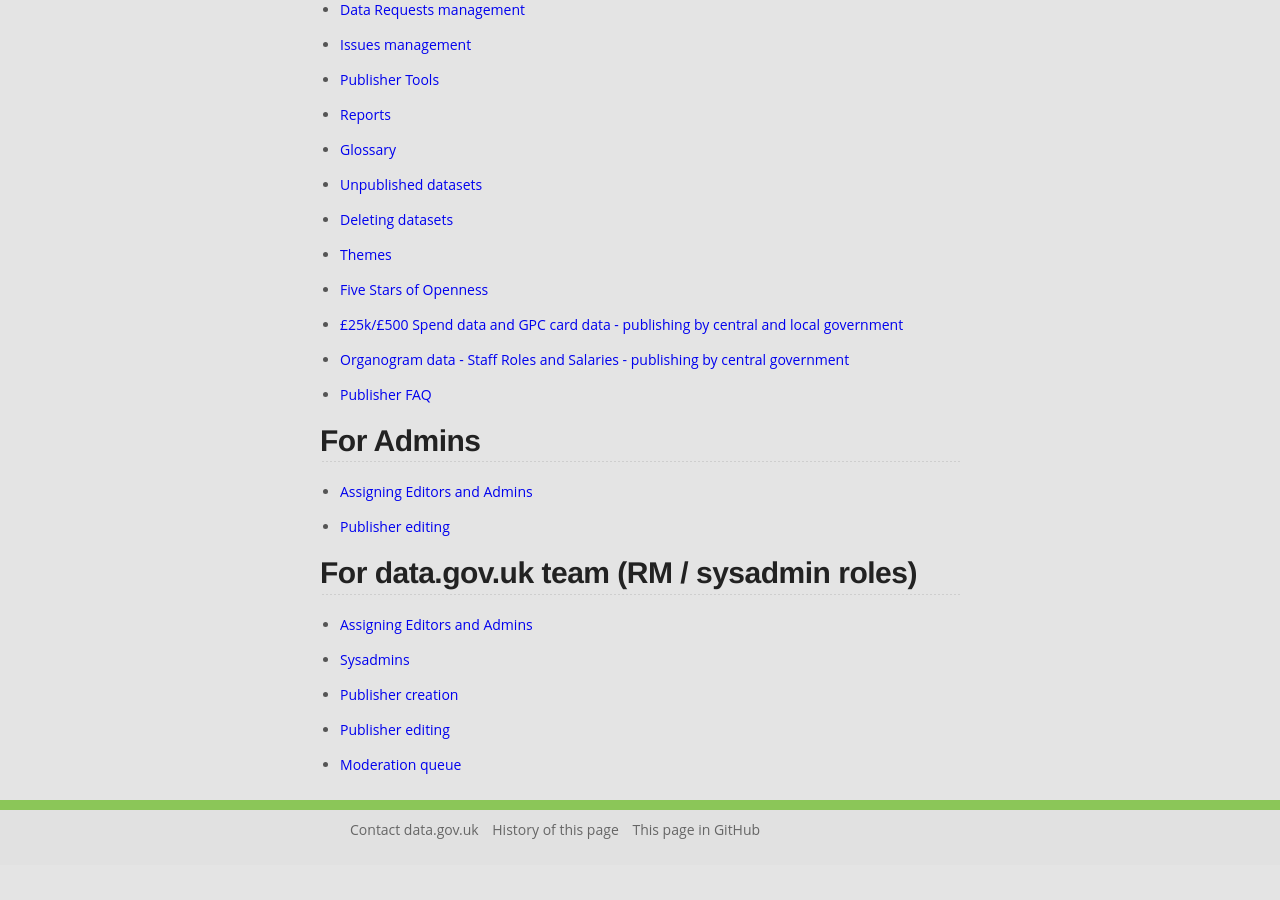
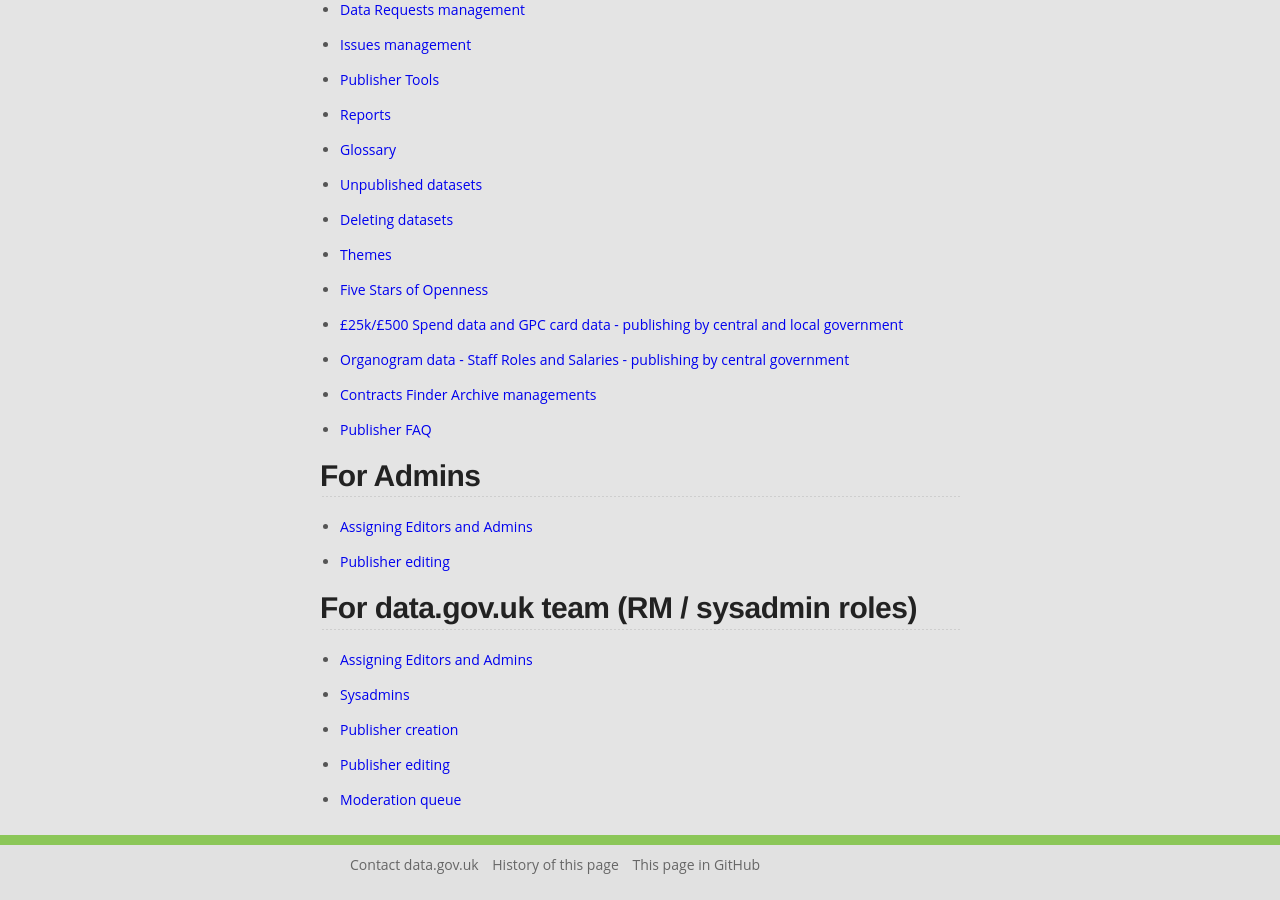
Before and after one commit to datagovuk/guidance, a Jekyll site: the page built from index.md, in a window 1280 px wide and 900 px high, scrolled down 805 px. Built offline with Jekyll 4.4.1, drawn with Linux system fonts in a browser that asks for light colours; before the commit the page ends 1670 px from its top, so only the background shows below that.

Commit message:
Added info about redacting CFA

```diff
--- a/index.md
+++ b/index.md
@@ -58,6 +58,8 @@
 
 * [Organogram data - Staff Roles and Salaries - publishing by central government](organogram-data.html)
 
+* [Contracts Finder Archive managements](contracts_finder_archive_management.html)
+
 * [Publisher FAQ](publisher_faq.html)
 
 ## For Admins
```
